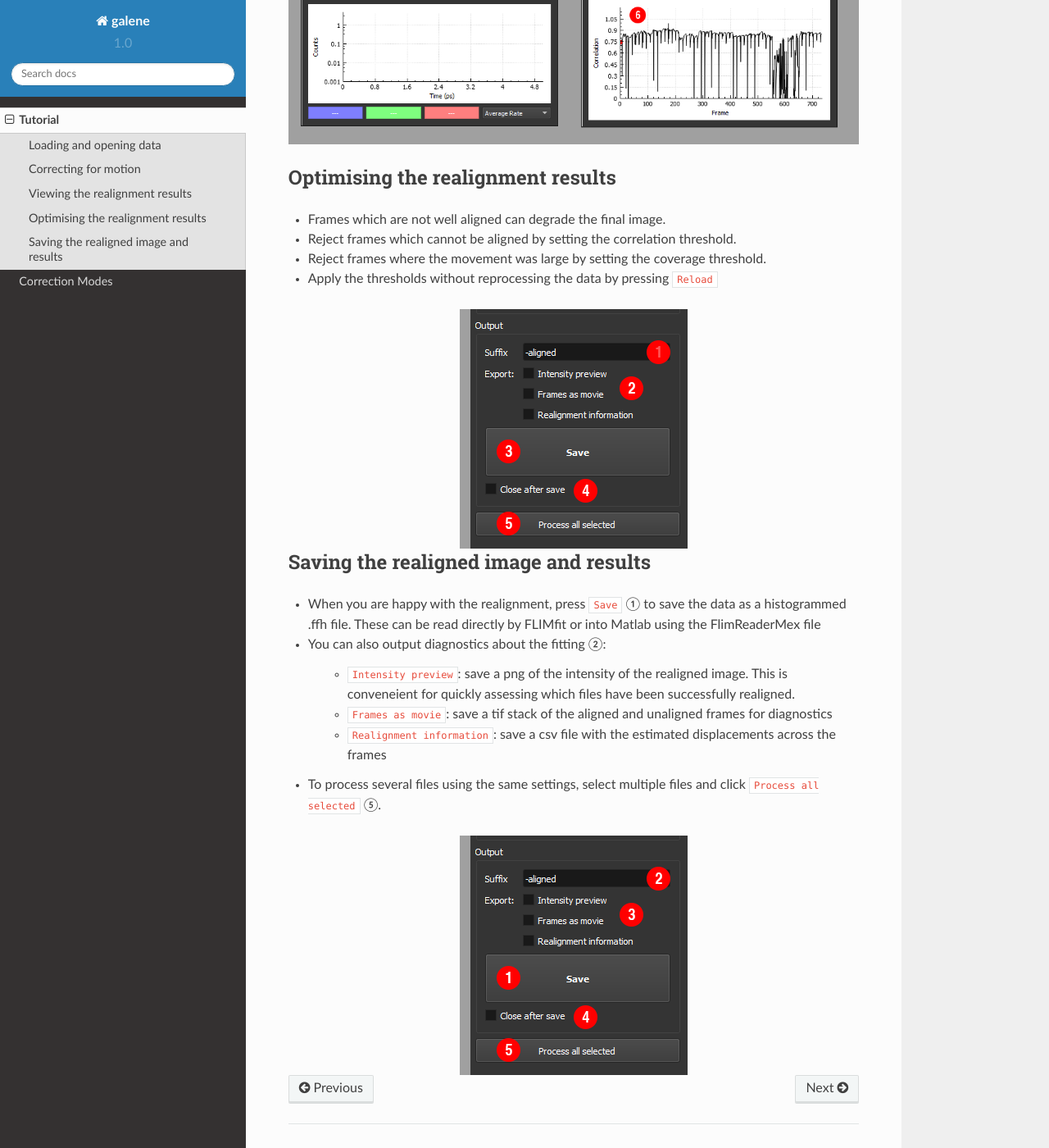
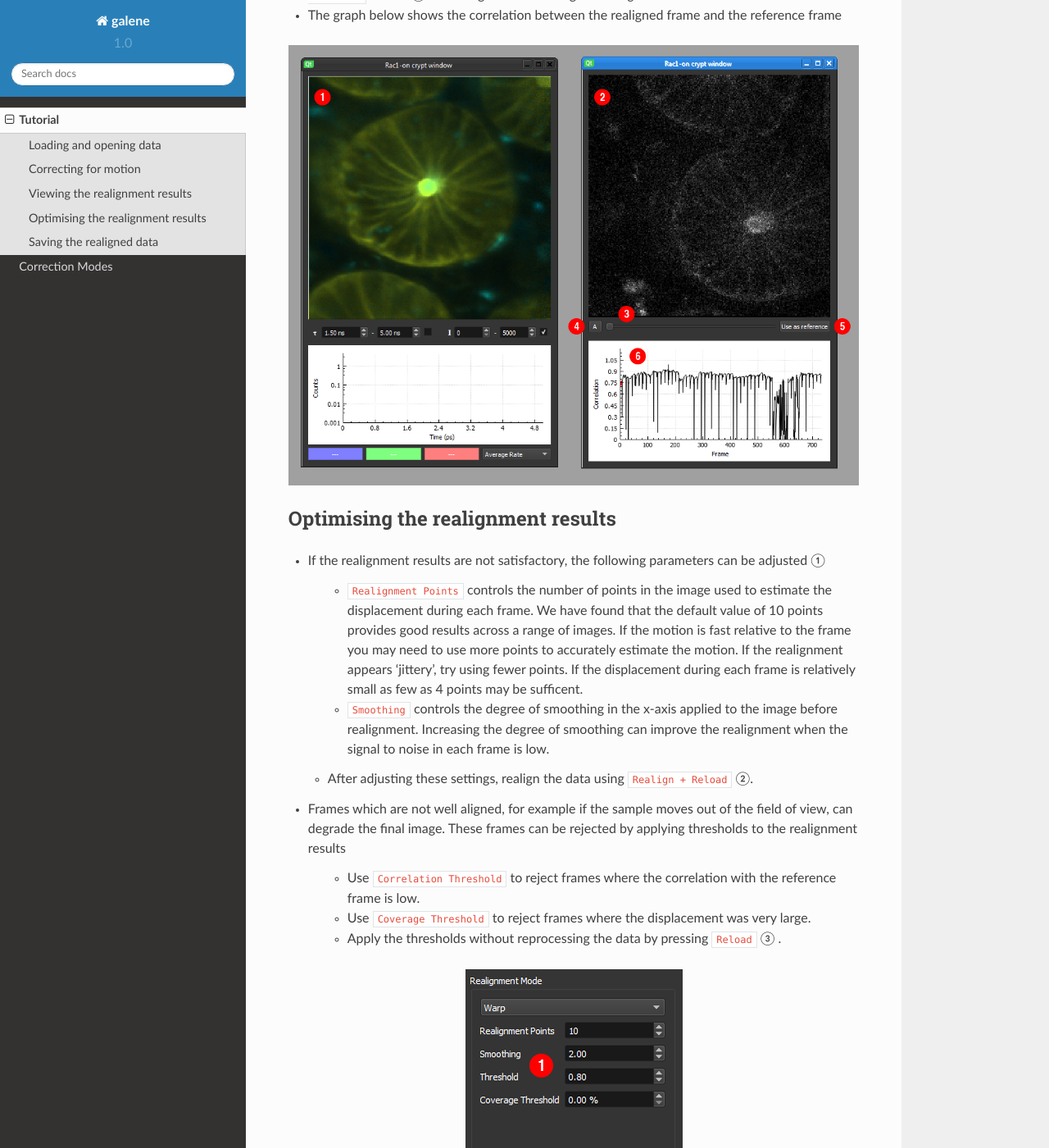
Before and after one commit to seanwarren/galene-documentation, a Sphinx documentation site: the page built from source/tutorial.rst, in a window 1280 px wide and 1400 px high, scrolled down 2485 px. Shown: the whole window at 82% size. Built offline with Sphinx 7.4.7 and the Read the Docs theme 2.0.0, drawn with Linux system fonts in a browser that asks for light colours; some of the changed text lies outside the part shown.

Commit message:
Update tutorial

```diff
--- a/source/tutorial.rst
+++ b/source/tutorial.rst
@@ -3,6 +3,9 @@ Tutorial
 
 In this tutorial we describe how to load FLIM data, correct for motion and save the realigned data using Galene.
 Please also see the `video tutorial <http://www.vimeo.com/X>`_.
+
+.. image:: tutorial-cover.png
+   :width: 100%
 
 Loading and opening data
 ^^^^^^^^^^^^^^^^^^^^^^^^
@@ -40,15 +43,28 @@ Viewing the realignment results
 
 Optimising the realignment results
 ^^^^^^^^^^^^^^^^^^^^^^^^
-- Frames which are not well aligned can degrade the final image.
-- Reject frames which cannot be aligned by setting the correlation threshold.
-- Reject frames where the movement was large by setting the coverage threshold.
-- Apply the thresholds without reprocessing the data by pressing ``Reload``
+- If the realignment results are not satisfactory, the following parameters can be adjusted ①
+
+   - ``Realignment Points`` controls the number of points in the image used to estimate the displacement
+     during each frame. We have found that the default value of 10 points provides good results across a range of images.
+     If the motion is fast relative to the frame you may need to use more points to accurately estimate the motion.
+     If the realignment appears 'jittery', try using fewer points. If the displacement during each frame is relatively small
+     as few as 4 points may be sufficent.
+   - ``Smoothing`` controls the degree of smoothing in the x-axis applied to the image before realignment. Increasing the
+     degree of smoothing can improve the realignment when the signal to noise in each frame is low.
+  - After adjusting these settings, realign the data using ``Realign + Reload`` ②.
+
+- Frames which are not well aligned, for example if the sample moves out of the field of view, can degrade the final image.
+  These frames can be rejected by applying thresholds to the realignment results
+
+   - Use ``Correlation Threshold`` to reject frames where the correlation with the reference frame is low.
+   - Use ``Coverage Threshold`` to reject frames where the displacement was very large.
+   - Apply the thresholds without reprocessing the data by pressing ``Reload`` ③ .
 
 .. image:: 04.png
    :align: center
 
-Saving the realigned image and results
+Saving the realigned data
 ^^^^^^^^^^^^^^^^^^^^^^^^
 - When you are happy with the realignment, press ``Save`` ① to save the data as a histogrammed .ffh file.
   These can be read directly by FLIMfit or into Matlab using the FlimReaderMex file
```
Also changed, not shown: source/04.png, source/tutorial-cover.png (added).
